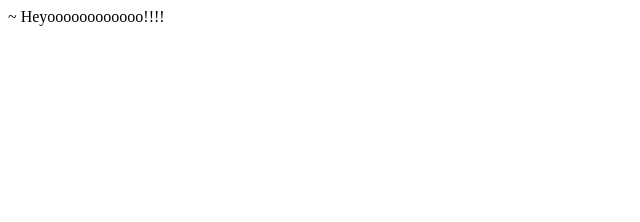
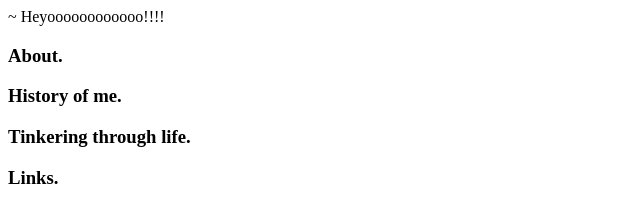
Before and after one commit to Gautham-JS/Gautham-JS.github.io, a plain HTML site: page index.html in a window 1280 px wide. Shown: the whole page, without its empty margins (0-640 px from the left). Drawn offline with Linux system fonts and the light colour scheme.

Commit message:
Updating base page

```diff
--- a/index.html
+++ b/index.html
@@ -7,5 +7,13 @@
 </head>
 <body>
     Heyoooooooooooo!!!!
+
+    <h3 class="section-hdr">About.</h3>
+
+    <h3 class="section-hdr">History of me.</h3>
+
+    <h3 class="section-hdr">Tinkering through life.</h3>
+
+    <h3 class="section-hdr">Links.</h3>
 </body>
 </html>
```
